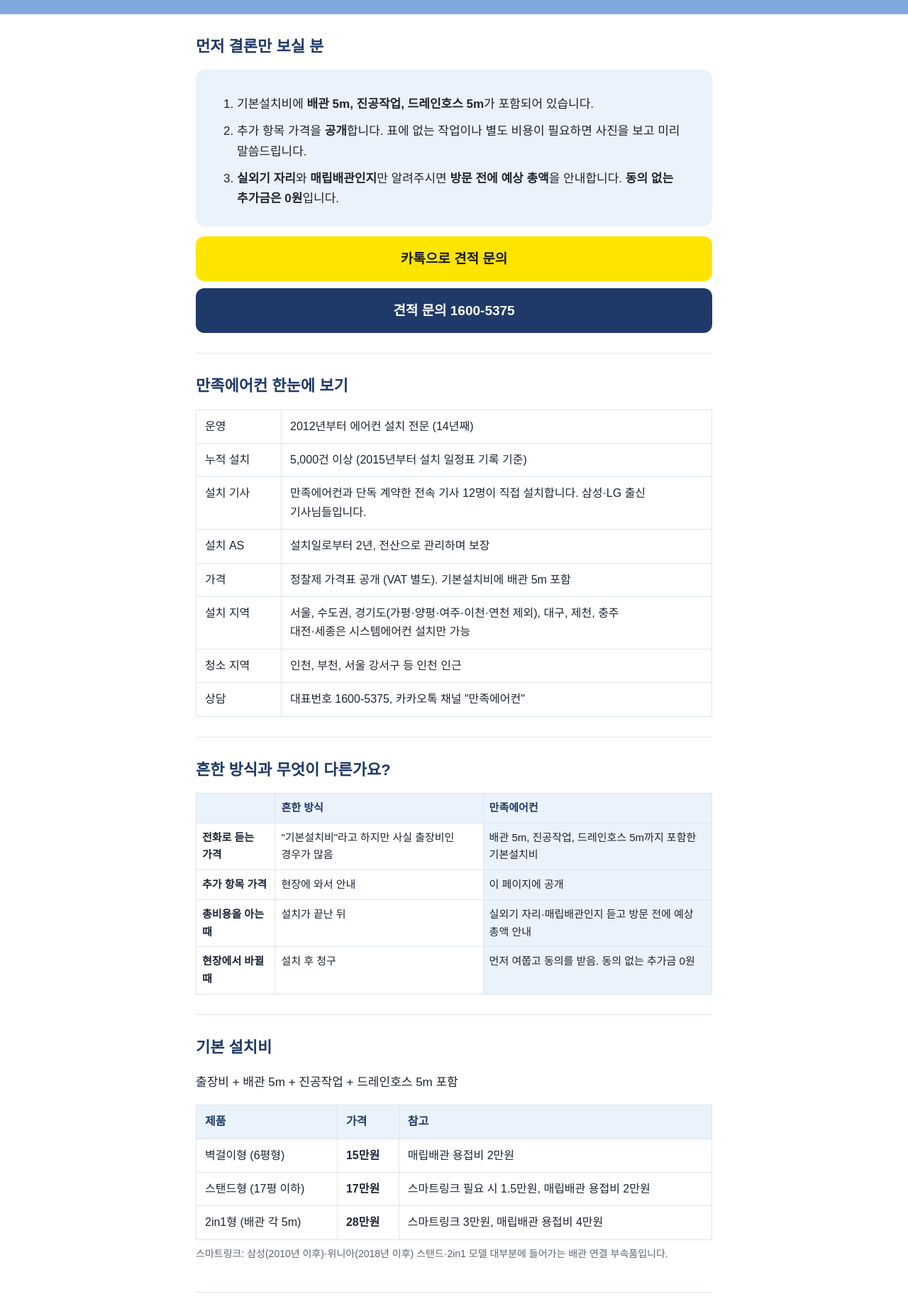
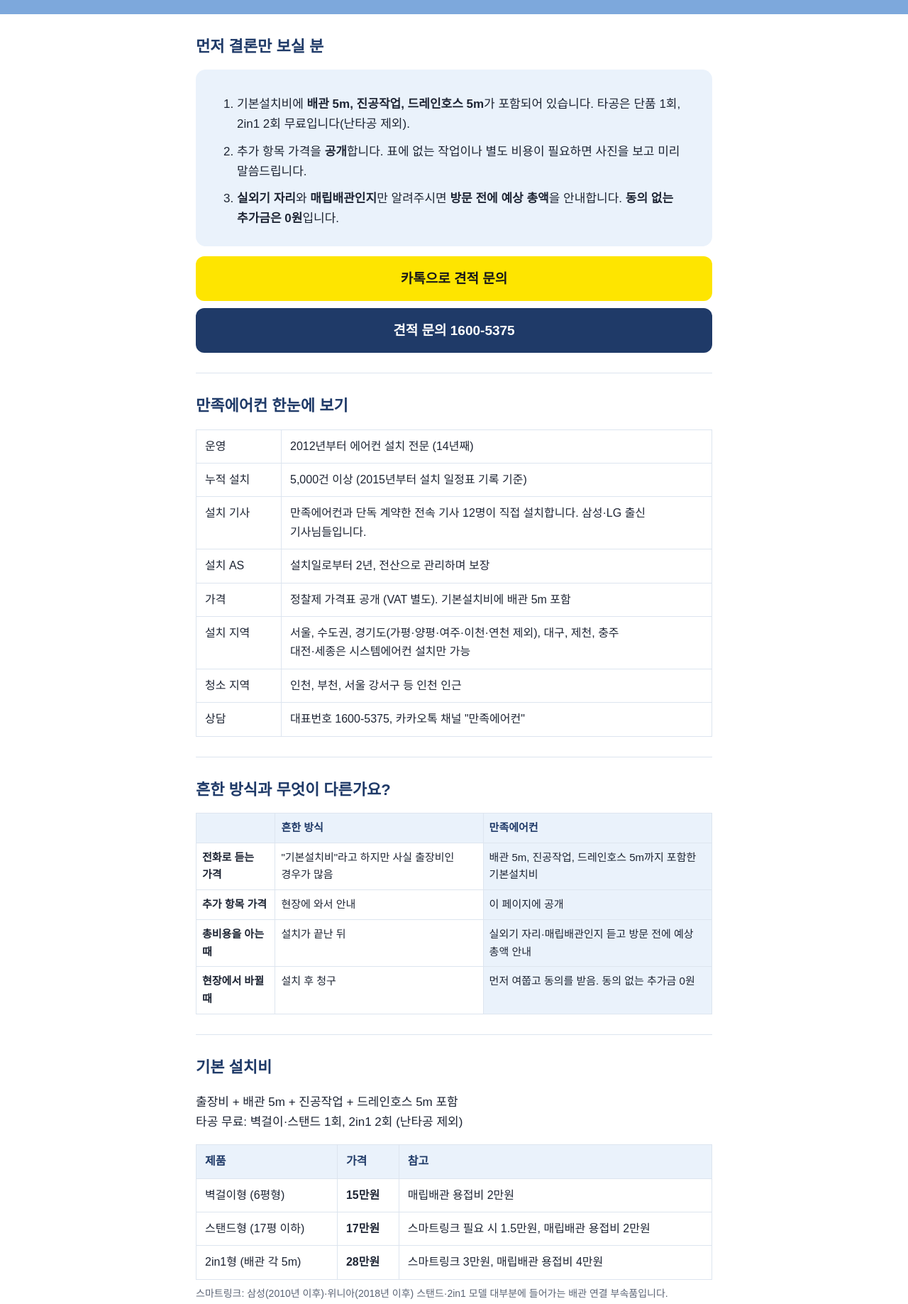
Before and after one commit to 1wone212-glitch/manjok-aircon, a plain HTML site: page index.html in a window 1280 px wide. Shown: the part 160-1997 px from the top of the page at 71% size. Drawn offline with Linux system fonts and the light colour scheme.

Commit message:
가격표에 타공 무료 조건 추가
Co-Authored-By: Claude Opus 5.5 <noreply@anthropic.com>

```diff
--- a/index.html
+++ b/index.html
@@ -109,7 +109,7 @@ table.cmp td:last-child{background:var(--sky-soft)}
     <h2>먼저 결론만 보실 분</h2>
     <div class="promise">
       <ol>
-        <li>기본설치비에 <b>배관 5m, 진공작업, 드레인호스 5m</b>가 포함되어 있습니다.</li>
+        <li>기본설치비에 <b>배관 5m, 진공작업, 드레인호스 5m</b>가 포함되어 있습니다. 타공은 단품 1회, 2in1 2회 무료입니다(난타공 제외).</li>
         <li>추가 항목 가격을 <b>공개</b>합니다. 표에 없는 작업이나 별도 비용이 필요하면 사진을 보고 미리 말씀드립니다.</li>
         <li><b>실외기 자리</b>와 <b>매립배관인지</b>만 알려주시면 <b>방문 전에 예상 총액</b>을 안내합니다. <b>동의 없는 추가금은 0원</b>입니다.</li>
       </ol>
@@ -149,7 +149,7 @@ table.cmp td:last-child{background:var(--sky-soft)}
 
   <section>
     <h2>기본 설치비</h2>
-    <p>출장비 + 배관 5m + 진공작업 + 드레인호스 5m 포함</p>
+    <p>출장비 + 배관 5m + 진공작업 + 드레인호스 5m 포함<br>타공 무료: 벽걸이·스탠드 1회, 2in1 2회 (난타공 제외)</p>
     <div class="scroll">
     <table>
       <tr><th>제품</th><th>가격</th><th>참고</th></tr>
@@ -254,7 +254,7 @@ table.cmp td:last-child{background:var(--sky-soft)}
   <p>네이버 블로그 <a href="https://blog.naver.com/jigun15">blog.naver.com/jigun15</a><br>
   티스토리 <a href="https://timeslot.tistory.com">timeslot.tistory.com</a><br>
   네이버 카페 <a href="https://cafe.naver.com/aircon48">cafe.naver.com/aircon48</a></p>
-  <p>가격은 VAT 별도, 2026년 10월 기준입니다. 결제 방법과 상관없이 같은 금액입니다. 페이지 수정일: 2026년 11월 4일</p>
+  <p>가격은 VAT 별도, 2026년 10월 기준입니다. 결제 방법과 상관없이 같은 금액입니다. 페이지 수정일: 2026년 11월 6일</p>
 </footer>
 <nav class="bar" aria-label="빠른 문의"><a class="kakao" href="http://pf.kakao.com/_qqGUM/chat">카톡 견적 문의</a><a href="tel:16005375">전화 견적 문의</a></nav>
 </body>
```
